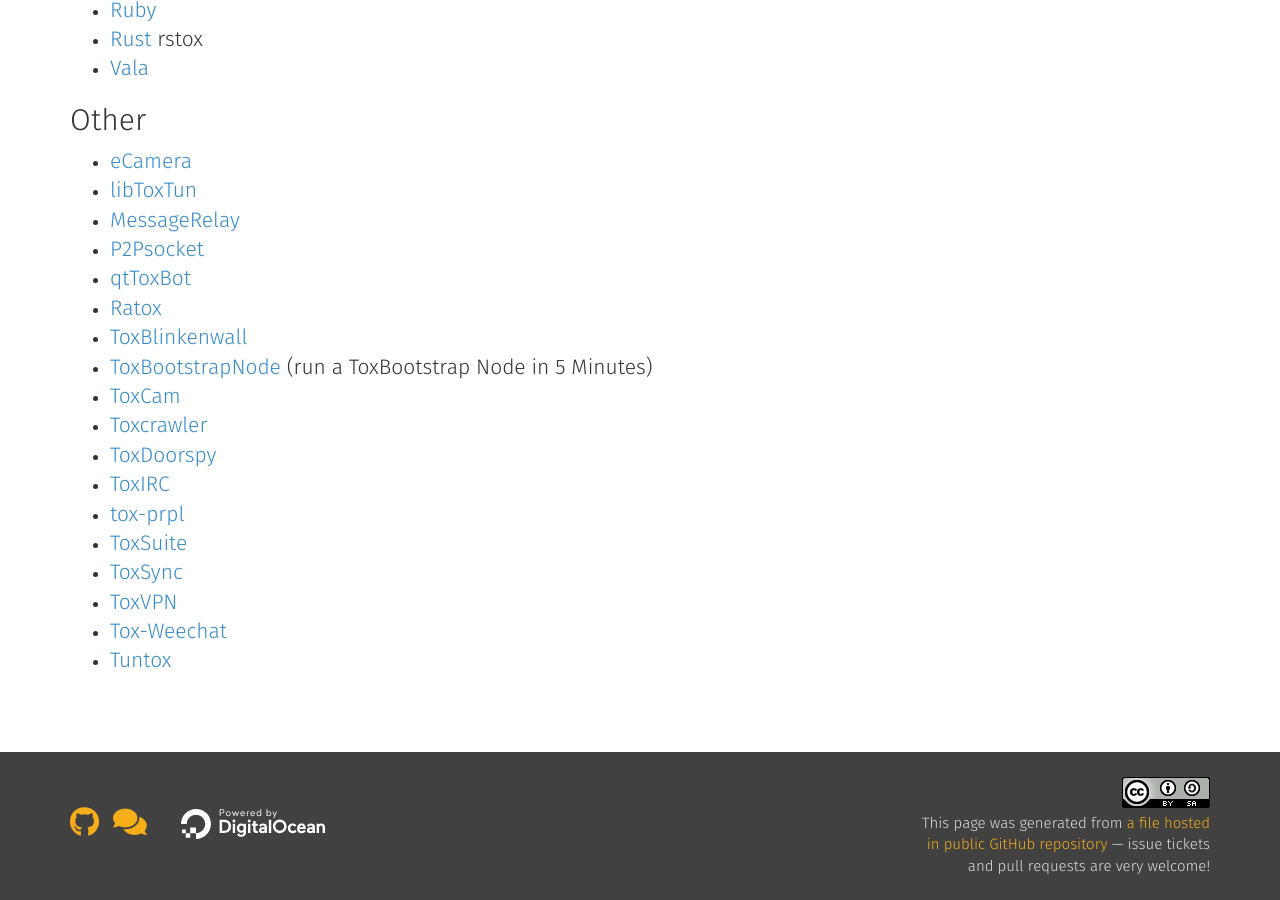
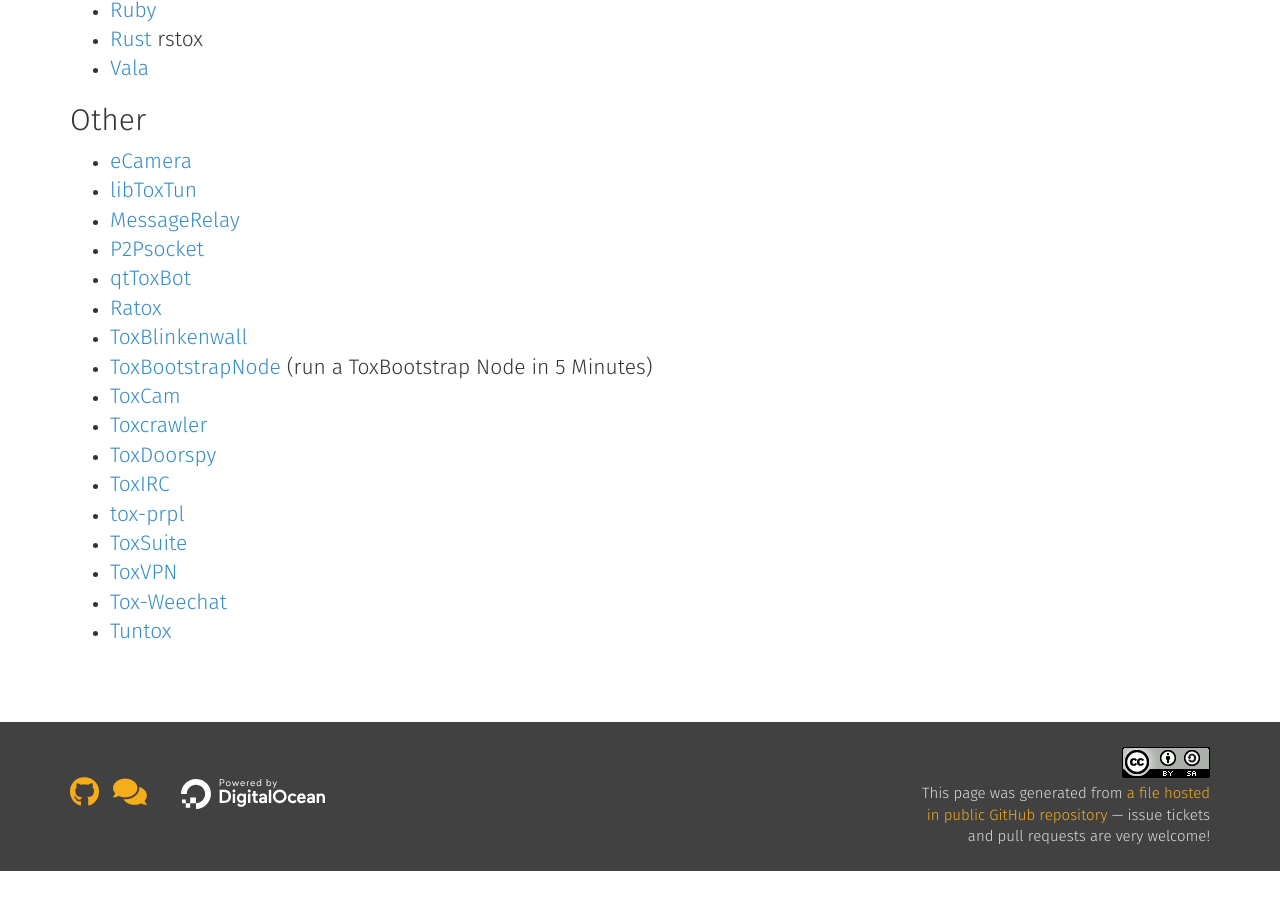
Before and after one commit to TokTok/website, a Jekyll site: the page built from toktok/integrations.md, in a window 1280 px wide and 900 px high, scrolled down 2138 px. Built offline with Jekyll 4.4.1, drawn with Linux system fonts in a browser that asks for light colours; nearby versions of some CDN libraries; after the commit the page ends 3009 px from its top, so only the background shows below that.

Commit message:
Remove a dead link to ToxSync

```diff
--- a/toktok/integrations.md
+++ b/toktok/integrations.md
@@ -107,7 +107,6 @@ yourself to this page.
 *   [ToxIRC](https://github.com/endoffile78/toxirc)
 *   [tox-prpl](https://github.com/jin-eld/tox-prpl)
 *   [ToxSuite](https://github.com/bignaux/ToxSuite)
-*   [ToxSync](https://github.com/MKras/ToxSync)
 *   [ToxVPN](https://github.com/cleverca22/toxvpn)
 *   [Tox-Weechat](https://github.com/haavard/tox-weechat)
 *   [Tuntox](https://github.com/gjedeer/tuntox)
```
